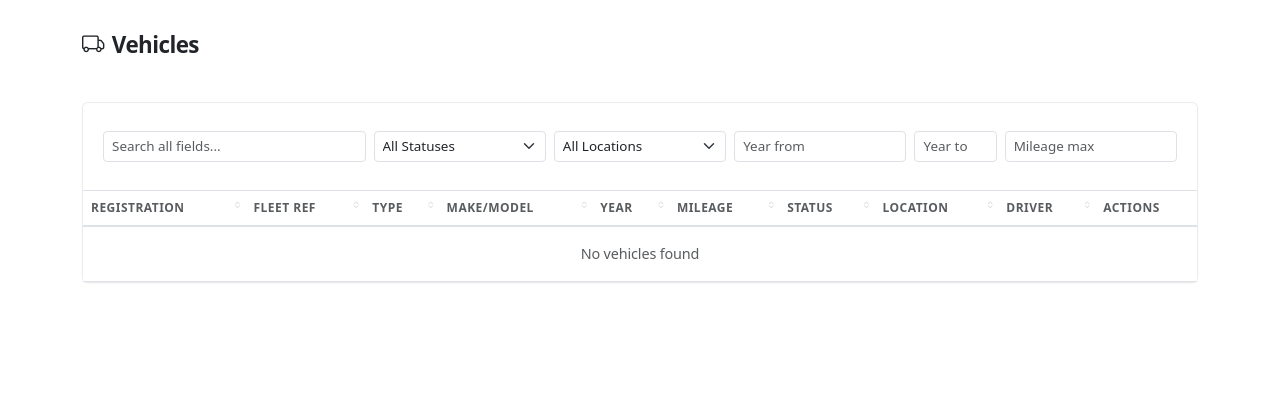
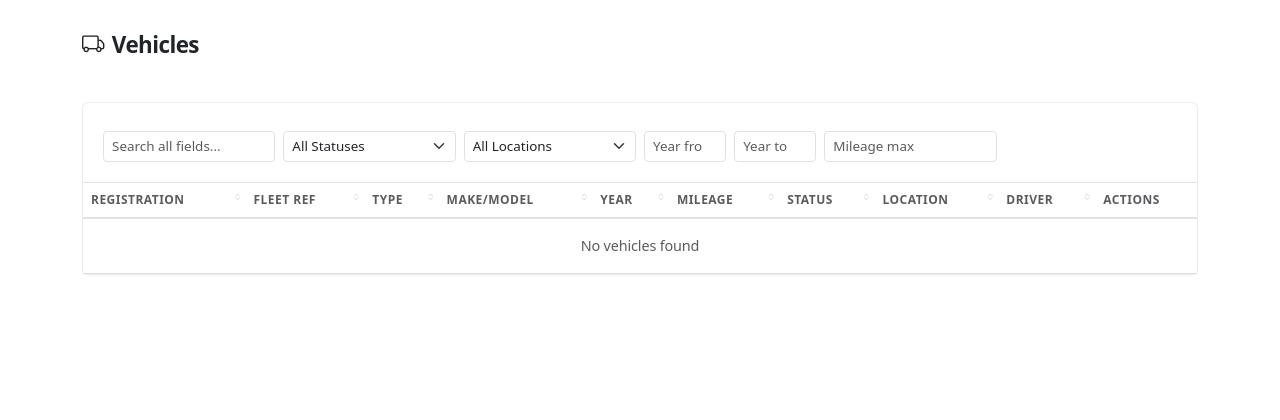
Before and after one commit to Luke-Best-AA/fleet-management, a FastAPI app: template app/templates/vehicles/list.html in a window 1280 px wide. Shown: the part 57-477 px from the top of the page. Run offline with FastAPI, Linux system fonts and the light colour scheme; the template is opened without the code that fills it, so the values that code supplies are empty; some libraries are stand-ins or nearby versions.

Commit message:
fix: Adjust filter input layout: reduce column sizes for better alignment

```diff
--- a/app/templates/vehicles/list.html
+++ b/app/templates/vehicles/list.html
@@ -11,7 +11,7 @@
 <div class="card">
     <div class="card-body border-bottom" data-filter-target="vehiclesTable">
         <div class="row g-2 align-items-end">
-            <div class="col-md-3">
+            <div class="col-md-2">
                 <input type="text" class="form-control form-control-sm" placeholder="Search all fields..." data-filter="search">
             </div>
             <div class="col-md-2">
@@ -27,7 +27,7 @@
                     <option value="">All Locations</option>
                 </select>
             </div>
-            <div class="col-md-2">
+            <div class="col-md-1">
                 <input type="number" class="form-control form-control-sm" placeholder="Year from" data-filter="min" data-col="4">
             </div>
             <div class="col-md-1">
```
